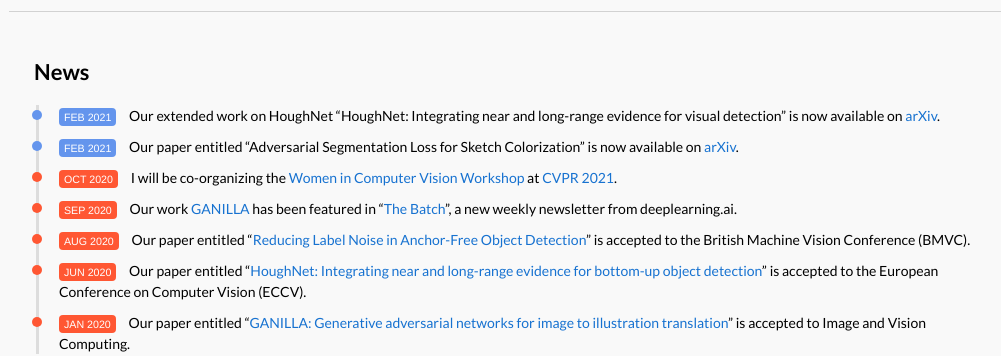
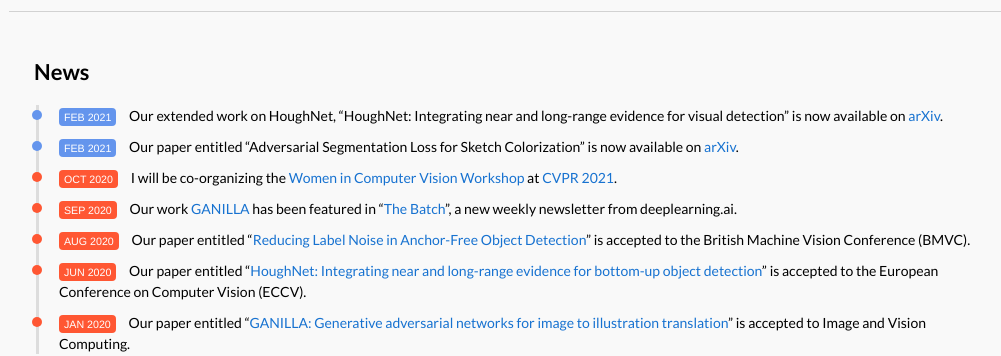
Before and after one commit to nerminsamet/nerminsamet.github.io, a Jekyll site: the page built from _posts/research/2021-02-01-advsegloss.markdown, in a window 1280 px wide. Shown: the part 324-680 px from the top of the page, without its empty margins (131-1132 px from the left). Built offline with Jekyll 4.4.1, drawn with Linux system fonts in a browser that asks for light colours; some web fonts are replaced.

```diff
--- a/_posts/news/2021-04-15-extendedhoughnet.markdown
+++ b/_posts/news/2021-04-15-extendedhoughnet.markdown
@@ -1,6 +1,6 @@
 ---
 layout: post
-title:  "Our extended work on HoughNet “HoughNet: Integrating near and long-range evidence for visual detection” is now available on <a href='https://arxiv.org/abs/2104.06773' target='_blank'>arXiv</a>."
+title:  "Our extended work on HoughNet, “HoughNet: Integrating near and long-range evidence for visual detection” is now available on <a href='https://arxiv.org/abs/2104.06773' target='_blank'>arXiv</a>."
 date:   2021-02-01 10:00:00 +03:00
 categories: news
 color: "#6495ED"
```
